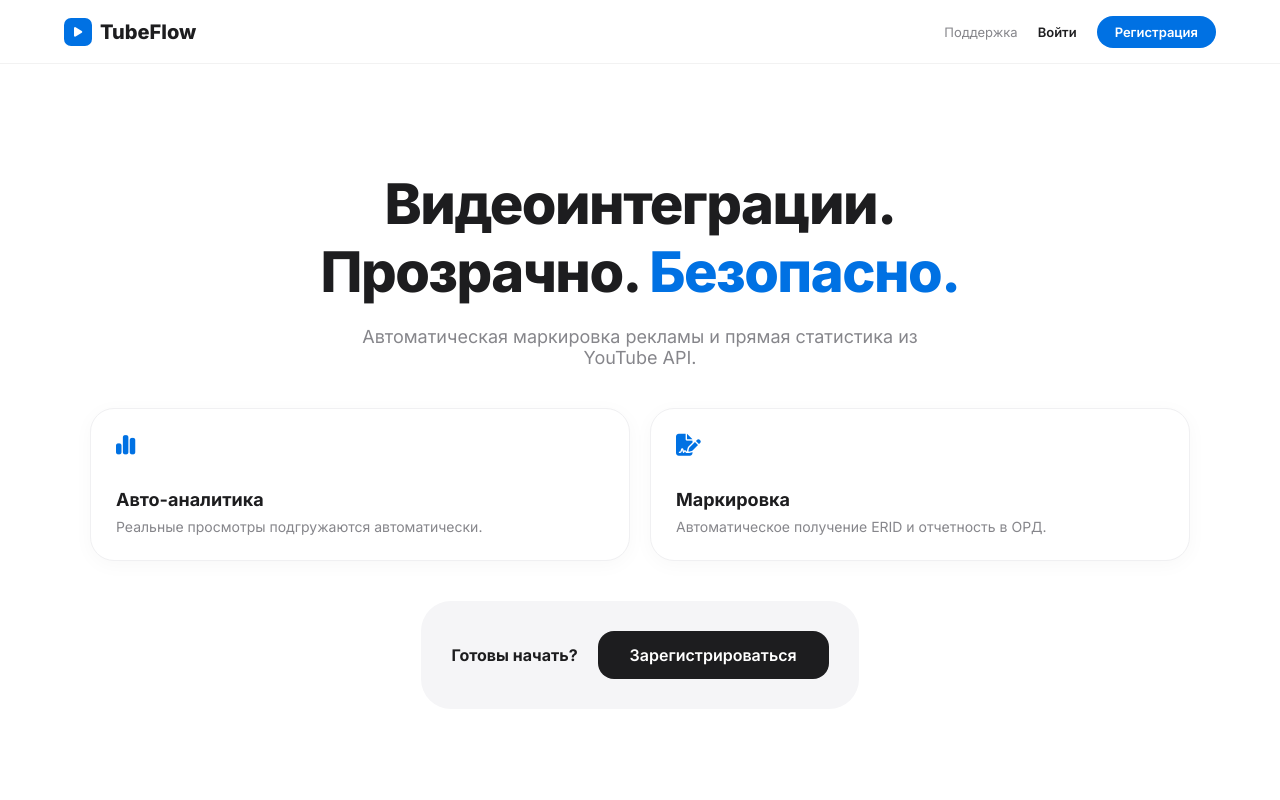
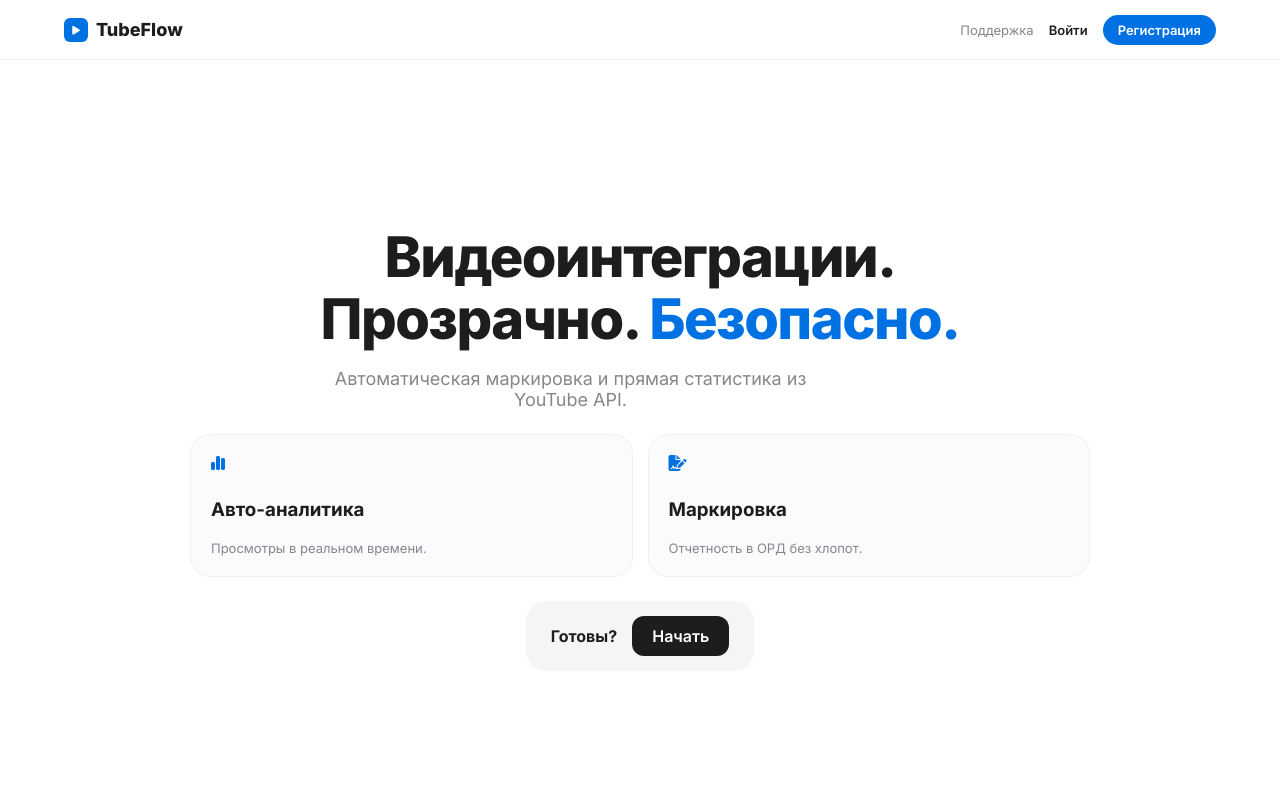
Before and after one commit to elenabri/Flow, a Django app: page / in a window 1280 px wide. Run offline with Django 5.2, Linux system fonts and the light colour scheme.

Commit message:
Update index.html

```diff
--- a/core/templates/core/index.html
+++ b/core/templates/core/index.html
@@ -1,6 +1,5 @@
 {% block content %}
-<!-- Обязательный тег для мобилок, чтобы сайт не превращался в микро-копию -->
-<meta name="viewport" content="width=device-width, initial-scale=1.0">
+<meta name="viewport" content="width=device-width, initial-scale=1.0, maximum-scale=1.0, user-scalable=no">
 
 <link rel="stylesheet" href="https://cdnjs.cloudflare.com/ajax/libs/font-awesome/6.4.0/css/all.min.css">
 <link href="https://fonts.googleapis.com/css2?family=Inter:wght@400;600;700;800&display=swap" rel="stylesheet">
@@ -14,136 +13,176 @@
 
     * { box-sizing: border-box; }
 
-    body {
+    body, html {
         margin: 0;
+        padding: 0;
+        height: 100%;
+        overflow: hidden; /* Убираем скролл на корневом уровне */
         background: #ffffff;
         color: var(--text-dark);
         font-family: 'Inter', sans-serif;
     }
 
-    /* Навигация: теперь она резиновая */
+    .main-wrapper {
+        display: flex;
+        flex-direction: column;
+        height: 100vh;
+    }
+
     .nav-custom {
         display: flex;
         justify-content: space-between;
         align-items: center;
         padding: 0 5%;
-        height: 64px;
-        background: rgba(255,255,255,0.85);
+        height: 60px;
+        flex-shrink: 0;
+        background: rgba(255,255,255,0.8);
         backdrop-filter: blur(20px);
-        position: sticky;
-        top: 0;
+        border-bottom: 1px solid rgba(0,0,0,0.05);
         z-index: 1000;
-        border-bottom: 1px solid rgba(0,0,0,0.05);
     }
 
-    /* Сетка преимуществ */
-    .features-grid {
-        display: grid;
-        grid-template-columns: repeat(auto-fit, minmax(300px, 1fr));
-        gap: 20px;
-        margin: 40px 0;
+    /* Главная секция теперь флексовая и занимает остаток экрана */
+    .hero-section {
+        flex: 1;
+        display: flex;
+        flex-direction: column;
+        justify-content: center;
+        align-items: center;
+        padding: 20px 5%;
+        text-align: center;
     }
 
-    /* Адаптация под МОБИЛЬНЫЕ (iPhone) и УЗКИЕ ОКНА */
-    @media (max-width: 768px) {
-        .nav-custom {
-            padding: 0 15px;
+    .hero-title {
+        font-size: clamp(28px, 6vw, 56px); /* Резиновый шрифт */
+        font-weight: 800;
+        letter-spacing: -1.5px;
+        margin-bottom: 15px;
+        line-height: 1.1;
     }
 
-        .nav-links {
-            gap: 10px !important;
+    .hero-desc {
+        font-size: clamp(14px, 2vw, 18px);
+        color: var(--text-gray);
+        max-width: 500px;
+        margin-bottom: 3vh;
     }
 
-        /* Чтобы кнопки не проваливались, уменьшаем их или скрываем лишнее */
-        #supportLink { display: none; }
+    .features-grid {
+        display: flex;
+        gap: 15px;
+        width: 100%;
+        max-width: 900px;
+        margin-bottom: 3vh;
+    }
 
-        .hero-title {
-            font-size: 32px !important;
-            line-height: 1.2 !important;
+    .feature-card {
+        flex: 1;
+        background: #fbfbfd;
+        padding: 20px;
+        border-radius: 20px;
+        border: 1px solid #f0f0f2;
+        text-align: left;
     }
 
     .cta-box {
-            flex-direction: column; /* Кнопка встает под текст */
-            width: 100%;
-            padding: 20px !important;
+        background: #f5f5f7;
+        padding: 15px 25px;
+        border-radius: 20px;
+        display: flex;
+        align-items: center;
+        gap: 15px;
     }
 
-        .cta-btn {
-            width: 100%;
-            text-align: center;
+    /* АДАПТАЦИЯ ПОД МОБИЛЬНЫЕ (Вертикальные) */
+    @media (max-width: 768px) {
+        .features-grid { flex-direction: column; gap: 10px; }
+        .feature-card { padding: 15px; }
+        .feature-card p { display: none; } /* Прячем описание на малых экранах, чтобы влезло */
+        .feature-card h3 { margin: 0; font-size: 15px; }
+        .nav-links #supportLink { display: none; }
+        #hero-br { display: none; } /* Убираем перенос строки в заголовке */
     }
+
+    /* АДАПТАЦИЯ ПОД ГОРИЗОНТАЛЬНЫЙ РЕЖИМ (Landscape) */
+    @media (max-height: 450px) {
+        .hero-section { flex-direction: row; gap: 30px; padding: 10px 5%; }
+        .text-side { text-align: left; flex: 1; }
+        .features-grid { flex: 1; margin-bottom: 0; }
+        .hero-desc { margin-bottom: 10px; }
+        .cta-box { padding: 10px 15px; font-size: 13px; }
+        .hero-title { font-size: 24px; }
     }
 </style>
 
-<div style="overflow-x: hidden;">
+<div class="main-wrapper">
     <nav class="nav-custom">
-        <div style="font-size: 20px; font-weight: 800; display: flex; align-items: center; gap: 8px;">
-            <div style="background: var(--primary); width: 28px; height: 28px; border-radius: 7px; display: flex; align-items: center; justify-content: center;">
-                <i class="fas fa-play" style="color: white; font-size: 11px;"></i>
+        <div style="font-size: 18px; font-weight: 800; display: flex; align-items: center; gap: 8px;">
+            <div style="background: var(--primary); width: 24px; height: 24px; border-radius: 6px; display: flex; align-items: center; justify-content: center;">
+                <i class="fas fa-play" style="color: white; font-size: 10px;"></i>
             </div>
             TubeFlow
         </div>
 
-        <div class="nav-links" style="display: flex; align-items: center; gap: 20px;">
+        <div class="nav-links" style="display: flex; align-items: center; gap: 15px;">
             <a href="#" id="supportLink" style="text-decoration: none; color: var(--text-gray); font-size: 13px;">Поддержка</a>
             {% if not user.is_authenticated %}
                 <a href="{% url 'login' %}" style="text-decoration: none; color: var(--text-dark); font-size: 13px; font-weight: 600;">Войти</a>
-                <a href="{% url 'core:register' %}" class="cta-btn" style="background: var(--primary); color: white; padding: 8px 18px; border-radius: 18px; text-decoration: none; font-size: 13px; font-weight: 600;">Регистрация</a>
+                <a href="{% url 'core:register' %}" style="background: var(--primary); color: white; padding: 7px 15px; border-radius: 15px; text-decoration: none; font-size: 13px; font-weight: 600;">Регистрация</a>
             {% else %}
-                <a href="{% url 'core:marketplace' %}" style="background: #f5f5f7; color: var(--text-dark); padding: 8px 18px; border-radius: 18px; text-decoration: none; font-size: 13px; font-weight: 600; border: 1px solid #d2d2d7;">Маркетплейс</a>
+                <a href="{% url 'core:marketplace' %}" style="background: #f5f5f7; color: var(--text-dark); padding: 7px 15px; border-radius: 15px; text-decoration: none; font-size: 13px; font-weight: 600; border: 1px solid #d2d2d7;">Маркетплейс</a>
             {% endif %}
         </div>
     </nav>
 
-    <section style="padding: 60px 5%; text-align: center;">
-        <div style="max-width: 1100px; margin: 0 auto;">
-            <h1 class="hero-title" style="font-size: 56px; font-weight: 800; letter-spacing: -1.5px; color: var(--text-dark); margin-bottom: 20px;">
-                Видеоинтеграции.<br>Прозрачно. <span style="color: var(--primary);">Безопасно.</span>
+    <main class="hero-section">
+        <div class="text-side">
+            <h1 class="hero-title">
+                Видеоинтеграции.<br id="hero-br">Прозрачно. <span style="color: var(--primary);">Безопасно.</span>
             </h1>
 
-            <p style="font-size: 18px; color: var(--text-gray); max-width: 600px; margin: 0 auto 40px;">
-                Автоматическая маркировка рекламы и прямая статистика из YouTube API.
+            <p class="hero-desc">
+                Автоматическая маркировка и прямая статистика из YouTube API.
             </p>
+        </div>
 
         <div class="features-grid">
-                <div style="background: #ffffff; padding: 25px; border-radius: 24px; box-shadow: 0 4px 20px rgba(0,0,0,0.03); border: 1px solid #f0f0f2; text-align: left;">
-                    <i class="fas fa-chart-simple" style="color: var(--primary); font-size: 22px; margin-bottom: 15px;"></i>
-                    <h3 style="font-size: 18px; margin-bottom: 8px;">Авто-аналитика</h3>
-                    <p style="color: var(--text-gray); font-size: 14px; margin: 0;">Реальные просмотры подгружаются автоматически.</p>
+            <div class="feature-card">
+                <i class="fas fa-chart-simple" style="color: var(--primary); margin-bottom: 8px;"></i>
+                <h3>Авто-аналитика</h3>
+                <p style="color: var(--text-gray); font-size: 13px; margin: 0;">Просмотры в реальном времени.</p>
             </div>
 
-                <div style="background: #ffffff; padding: 25px; border-radius: 24px; box-shadow: 0 4px 20px rgba(0,0,0,0.03); border: 1px solid #f0f0f2; text-align: left;">
-                    <i class="fas fa-file-signature" style="color: var(--primary); font-size: 22px; margin-bottom: 15px;"></i>
-                    <h3 style="font-size: 18px; margin-bottom: 8px;">Маркировка</h3>
-                    <p style="color: var(--text-gray); font-size: 14px; margin: 0;">Автоматическое получение ERID и отчетность в ОРД.</p>
+            <div class="feature-card">
+                <i class="fas fa-file-signature" style="color: var(--primary); margin-bottom: 8px;"></i>
+                <h3>Маркировка</h3>
+                <p style="color: var(--text-gray); font-size: 13px; margin: 0;">Отчетность в ОРД без хлопот.</p>
             </div>
         </div>
 
-            <div class="cta-box" style="background: #f5f5f7; padding: 30px; border-radius: 30px; display: inline-flex; align-items: center; gap: 20px;">
-                <span style="font-weight: 700;">Готовы начать?</span>
-                <a href="{% url 'core:register' %}" class="cta-btn" style="background: #1d1d1f; color: white; padding: 14px 32px; border-radius: 16px; text-decoration: none; font-weight: 600;">
-                    Зарегистрироваться
+        <div class="cta-box">
+            <span style="font-weight: 700;">Готовы?</span>
+            <a href="{% url 'core:register' %}" style="background: #1d1d1f; color: white; padding: 10px 20px; border-radius: 12px; text-decoration: none; font-weight: 600;">
+                Начать
             </a>
         </div>
-        </div>
-    </section>
+    </main>
 </div>
 
-<!-- Модалка поддержки (кратко) -->
+<!-- Модалка поддержки остается без изменений -->
 <div id="supportModal" style="display: none; position: fixed; top: 0; left: 0; width: 100%; height: 100%; background: rgba(0,0,0,0.4); backdrop-filter: blur(8px); z-index: 2000; align-items: center; justify-content: center;">
-    <div style="background: white; padding: 30px; border-radius: 28px; width: 90%; max-width: 400px; position: relative;">
-        <button onclick="closeSupport()" style="position: absolute; top: 20px; right: 20px; border: none; background: none; font-size: 20px;">&times;</button>
-        <h3 style="text-align: center;">Поддержка</h3>
-        <form id="supportForm" style="display: flex; flex-direction: column; gap: 15px;">
-            <input type="email" placeholder="Email" required style="padding: 12px; border-radius: 10px; border: 1px solid #ddd;">
-            <textarea placeholder="Ваш вопрос" style="padding: 12px; border-radius: 10px; border: 1px solid #ddd; height: 100px;"></textarea>
-            <button type="submit" style="background: var(--primary); color: white; padding: 12px; border-radius: 10px; border: none; font-weight: 600;">Отправить</button>
+    <div style="background: white; padding: 25px; border-radius: 24px; width: 90%; max-width: 350px; position: relative;">
+        <button onclick="closeSupport()" style="position: absolute; top: 15px; right: 15px; border: none; background: none; font-size: 20px;">&times;</button>
+        <h3 style="margin-top: 0; text-align: center;">Поддержка</h3>
+        <form style="display: flex; flex-direction: column; gap: 10px;">
+            <input type="email" placeholder="Email" required style="padding: 10px; border-radius: 8px; border: 1px solid #ddd; font-size: 16px;">
+            <textarea placeholder="Ваш вопрос" style="padding: 10px; border-radius: 8px; border: 1px solid #ddd; height: 80px; font-size: 16px;"></textarea>
+            <button type="submit" style="background: var(--primary); color: white; padding: 10px; border-radius: 8px; border: none; font-weight: 600;">Отправить</button>
         </form>
     </div>
 </div>
 
 <script>
-    // Логика модалки
     const modal = document.getElementById('supportModal');
     const link = document.getElementById('supportLink');
     function openSupport(e) { e.preventDefault(); modal.style.display = 'flex'; }
```
Lines whose indentation alone changed are shown as unchanged.
